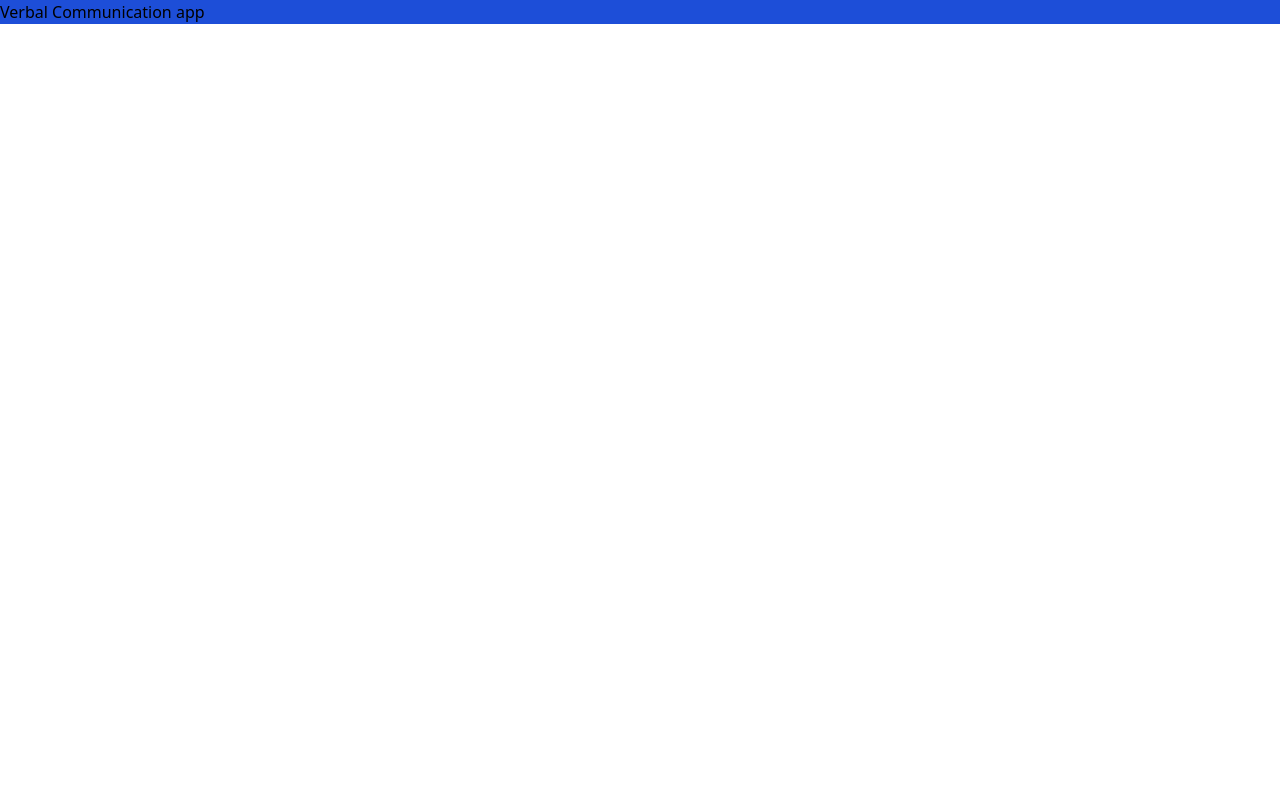
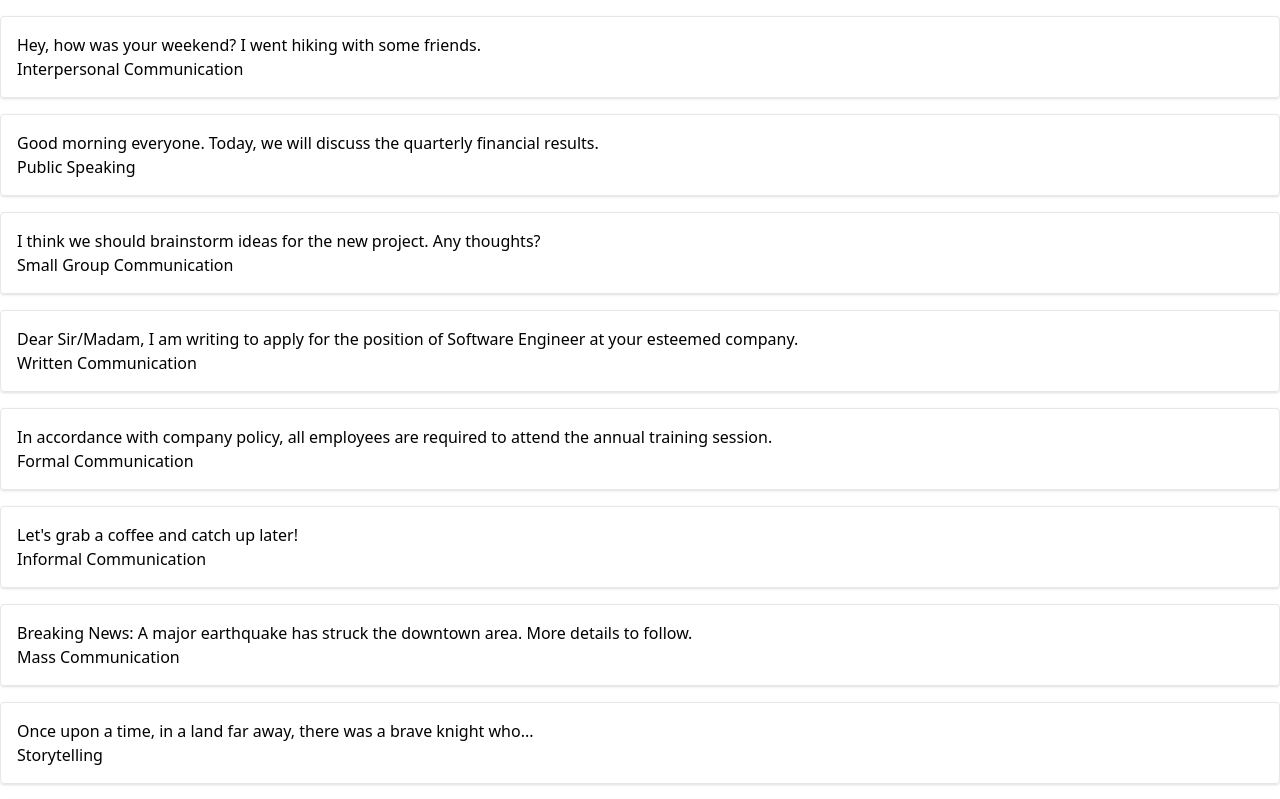
Before and after one commit to ashsajal1/verbalcom, a Vue app: page / in a window 1280 px wide. Shown: the top 799 px of the page. Built offline with nearby package versions, Linux system fonts and the light colour scheme; the HTML template or start-up script is replaced by a standard one.

Commit message:
loop sample and add animation

```diff
--- a/src/App.vue
+++ b/src/App.vue
@@ -1,8 +1,12 @@
 <script lang="ts" setup>
-
+import { communicationSamples } from './lib/texts'
 </script>
 
 <template>
-  <div v-motion :duration="700" :initial="{ opacity: 0, x: -1000 }" :enter="{ opacity: 1, x: 0 }" class="bg-blue-700">
-    Verbal Communication app</div>
+  <div v-for="sample in communicationSamples" :key="sample.text">
+    <div v-motion-roll-visible-once-top :duration="600" class="flex flex-col border shadow p-4 rounded my-4">
+      <p>{{ sample.text }}</p>
+      <p>{{ sample.category }}</p>
+    </div>
+  </div>
 </template>
```
